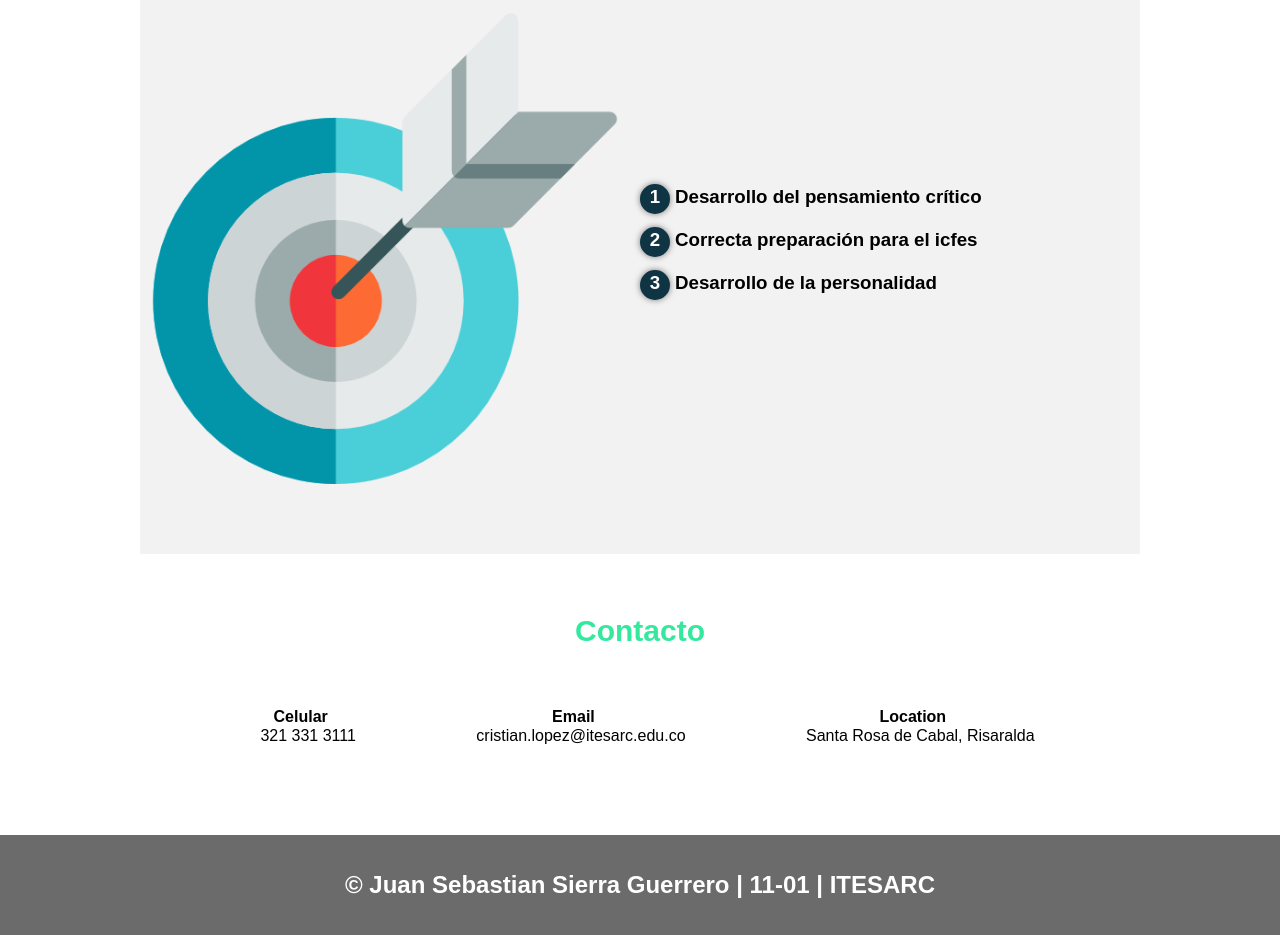
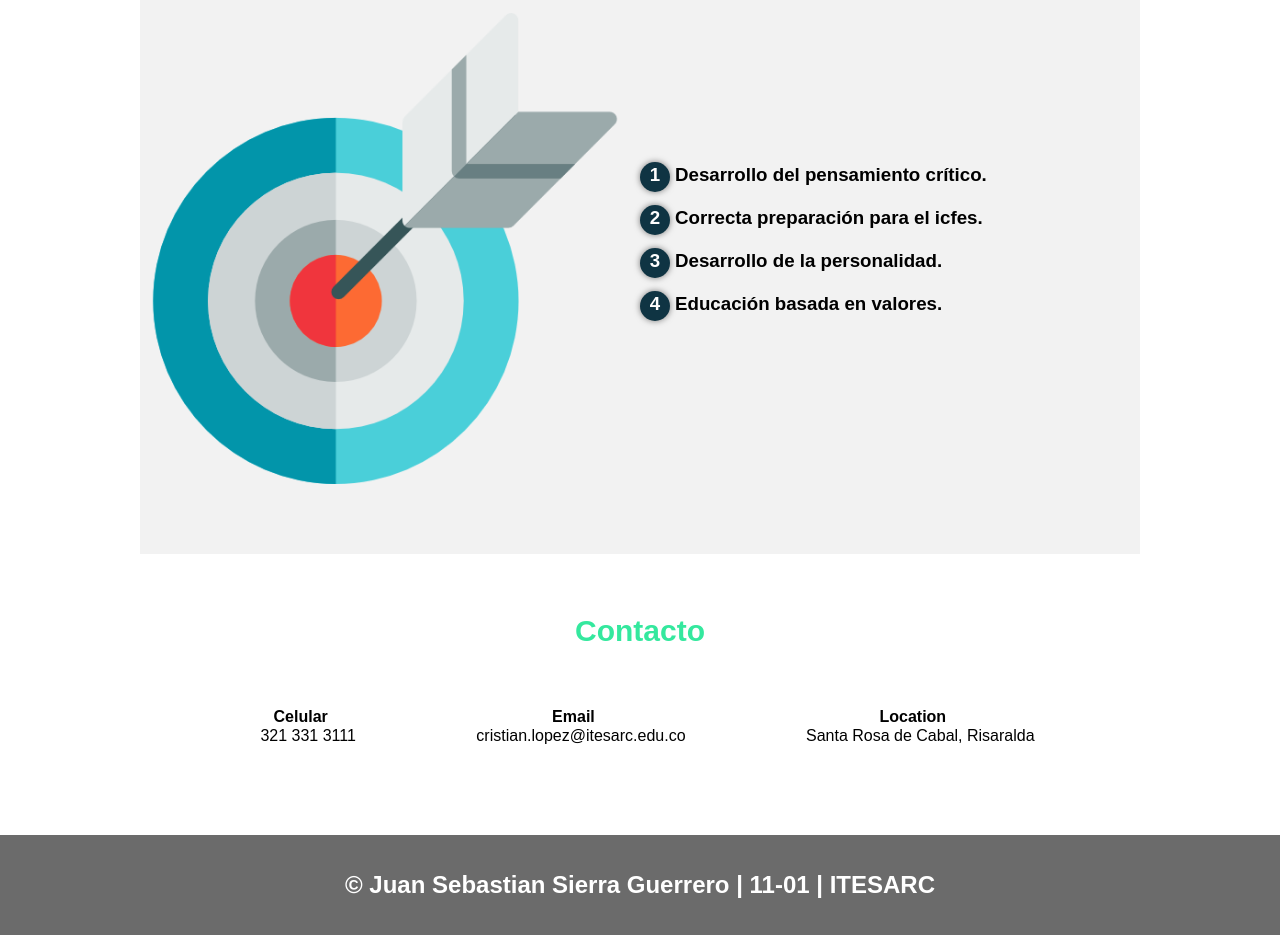
Before and after one commit to Segue5/Personeria_11-01_2021, a plain HTML site: page index.html in a window 1280 px wide. Shown: the part 1589-2524 px from the top of the page. Drawn offline with Linux system fonts and the light colour scheme; a web font is replaced by a local one.

Commit message:
Add files via upload

```diff
--- a/index.html
+++ b/index.html
@@ -42,9 +42,10 @@
                 <div class="container-objetivos">
                     <img src="img/objetive.png" alt="">
                     <div class="text-container">
-                        <h3><span>1</span>Desarrollo del pensamiento crítico</h3>
-                        <h3><span>2</span>Correcta preparación para el icfes</h3>
-                        <h3><span>3</span>Desarrollo de la personalidad</h3>
+                        <h3><span>1</span>Desarrollo del pensamiento crítico.</h3>
+                        <h3><span>2</span>Correcta preparación para el icfes.</h3>
+                        <h3><span>3</span>Desarrollo de la personalidad.</h3>
+                        <h3><span>4</span>Educación basada en valores.</h3>
                     </div>
                 </div>
             </section>
```
